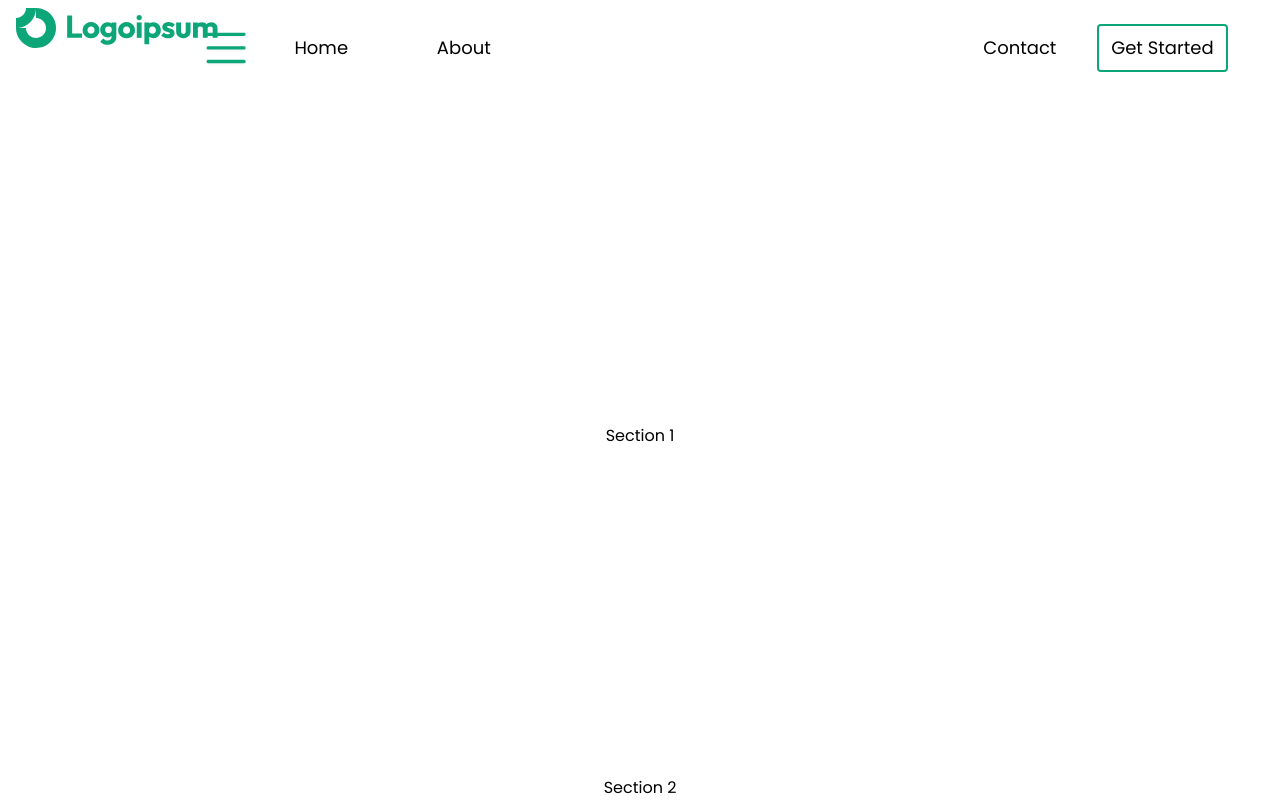
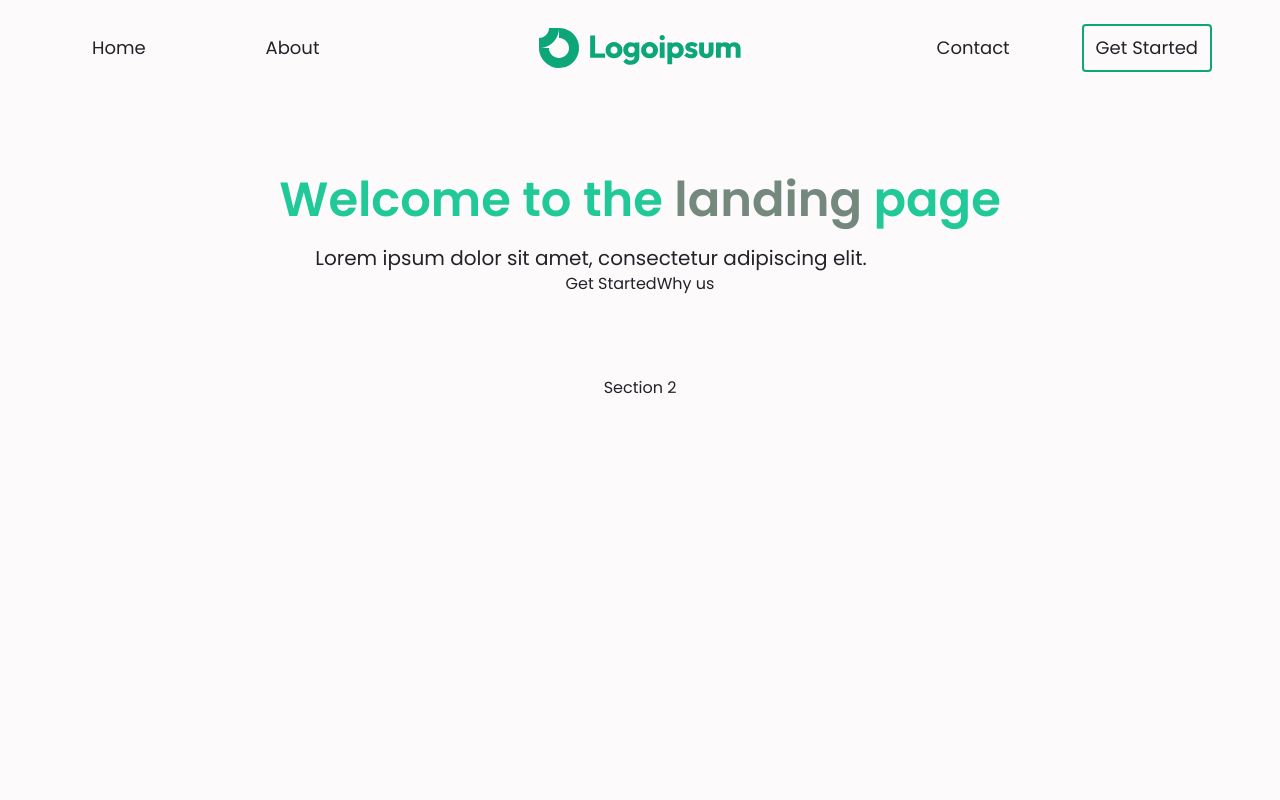
Before and after one commit to Veriforian/next-base, a Next.js app: page / in a window 1280 px wide. Built offline with nearby package versions, Linux system fonts and the light colour scheme.

Commit message:
Finish Nav and begin hero

```diff
--- a/app/components/buttons.jsx
+++ b/app/components/buttons.jsx
@@ -8,6 +8,10 @@ export function BtnMed({ children }) {
   return <button type="button" className="btn btn-sm">{children}</button>;
 }
 
+export function BtnTxt({ children }) {
+  return <button type="button" className="btn btn-sm">{children}</button>;
+}
+
 export function BtnInv({ children }) {
   return <button type="button" className="border-2 border-main-medium rounded text-center px-3 py-2 flex items-center hover:bg-main-medium hover:text-white-medium transition-all delay-75 active:-translate-y-1 hover:ring-0">{children}</button>;
 }
--- /dev/null
+++ b/app/components/landing/hero.jsx
@@ -0,0 +1,26 @@
+import React from 'react';
+import { BtnSm, BtnTxt } from '../buttons';
+
+function Hero() {
+  return (
+    <section id="hero" className="mt-20 px-6 flex flex-col items-center">
+      <div className="flex flex-col items-center justify-start h-[25vh] w-full">
+        <h1 className="text-5xl font-bold text-center text-main-light">
+          Welcome to the
+          {' '}
+          <span className=" text-dark-medium">landing</span>
+          {' '}
+          page
+        </h1>
+        <p className="text-xl pt-5 text-[1.2rem] w-[90%]">Lorem ipsum dolor sit amet, consectetur adipiscing elit.</p>
+        <div className="">
+          <BtnSm>Get Started</BtnSm>
+          <BtnTxt>Why us</BtnTxt>
+        </div>
+      </div>
+      <figure />
+    </section>
+  );
+}
+
+export default Hero;
--- a/app/components/landing/index.js
+++ b/app/components/landing/index.js
@@ -1 +1,5 @@
-export default {};
+import Hero from './hero';
+
+export default {
+  Hero,
+};
--- a/app/components/navbar.css
+++ b/app/components/navbar.css
@@ -14,3 +14,17 @@ path {
 
   transition: all .15s ease-in-out;
 }
+
+.down {
+  opacity: 1;
+  transition: all .2s ease-in-out;
+
+  transform: translateY(0)
+}
+
+.up {
+  opacity: 0;
+  transition: all .2s ease-in-out;
+
+  transform: translateY(-100px)
+  }
--- a/app/components/navbar.jsx
+++ b/app/components/navbar.jsx
@@ -8,9 +8,9 @@ import './navbar.css';
 import Logo from '../../public/icons/placeholder.svg';
 import { BtnInv, BtnInvSm } from './buttons';
 
-function NavLinkSm({ href, text }) {
+function NavLinkSm({ href, text, onClick }) {
   return (
-    <a className="hover:text-main-medium transition-all delay-100 text-xl pb-2 pt-2" href={href}>
+    <a className="hover:text-main-medium transition-all delay-100 text-xl pb-2 pt-2" href={href} onClick={onClick}>
       {text}
     </a>
   );
@@ -43,28 +43,28 @@ function Navbar() {
   }, [open]);
 
   return (
-    <nav className="flex justify-between px-4 py-2 w-full">
-      <a className="" href="/">
+    <nav className="flex justify-between px-4 py-2 w-full relative">
+      <a className="lg:hidden" href="/">
         <Logo className="fill-main-medium " />
       </a>
-      <button type="button" onClick={() => setOpen(!open)} className="relative z-10 text-[2.5rem] text-main-medium drop-shadow-sm m-2">
+      <button type="button" onClick={() => setOpen(!open)} className="lg:hidden relative z-10 text-[2.2rem] text-main-medium drop-shadow-sm m-3">
         <div className="absolute top-[50%] left-[50%] translate-x-[-50%] translate-y-[-50%]" ref={refOpen}>
           <SlMenu />
         </div>
-        <div className="absolute top-[50%] left-[50%] translate-x-[-50%] translate-y-[-50%]" ref={refClose}>
+        <div className="absolute top-[50%] left-[50%] translate-x-[-50%] translate-y-[-50%] closed" ref={refClose}>
           <TfiClose />
         </div>
       </button>
       {/* Nav for mobile */}
-      <div id="nav-menu" className="lg:hidden justify-center absolute p-4 pt-12 w-full hidden">
-        <div className="flex flex-col w-full items-center">
-          <NavLinkSm href="/" text="Home" />
+      <div id="nav-menu" className="lg:hidden justify-center absolute pt-12 flex items-center w-[100%] left-[50%] translate-x-[-50%]">
+        <div className={`flex flex-col w-full items-center bg-white-medium ${open ? 'down' : 'up'}`}>
+          <NavLinkSm href="/" text="Home" onClick={() => setOpen(false)} />
           <hr className="w-[80%] text-black-light" />
-          <NavLinkSm href="/about" text="About" />
+          <NavLinkSm href="/about" text="About" onClick={() => setOpen(false)} />
           <hr className="w-[80%] text-black-light" />
-          <NavLinkSm href="/contact" text="Contact" />
+          <NavLinkSm href="/contact" text="Contact" onClick={() => setOpen(false)} />
           <hr className="w-[80%] text-black-light pb-2" />
-          <BtnInvSm><a href="/#quote">Get Started</a></BtnInvSm>
+          <BtnInvSm><a href="/#quote" onClick={() => setOpen(false)}>Get Started</a></BtnInvSm>
         </div>
       </div>
       <div className="hidden lg:flex relative top items-center justify-center tem p-4 w-full text-lg">
@@ -73,7 +73,7 @@ function Navbar() {
           <NavLink href="/about" text="About" />
         </div>
         <div className="flex-1 basis-3/6 flex justify-center">
-          <a href="/" className="hidden">
+          <a href="/" className="hidden lg:block">
             <Logo className="fill-main-medium " />
           </a>
         </div>
--- a/app/page.jsx
+++ b/app/page.jsx
@@ -1,12 +1,12 @@
 import React from 'react';
 
-import { Navbar } from './components';
+import { Navbar, Landing } from './components';
 
 export default function Home() {
   return (
-    <main className="flex min-h-screen flex-col items-center justify-between">
+    <main className="flex min-h-screen flex-col items-center w-full bg-white-medium text-black-medium">
       <Navbar />
-      <section>Section 1</section>
+      <Landing.Hero />
       <section>Section 2</section>
     </main>
   );
```
